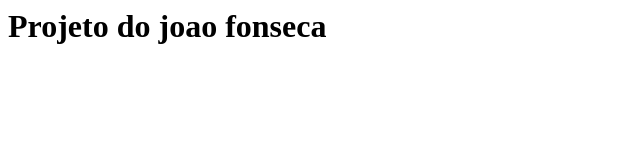
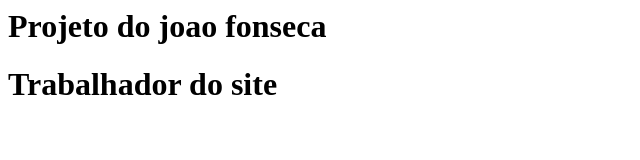
Before and after one commit to marcelopapa27/meu-site, a plain HTML site: page index.html in a window 1280 px wide. Shown: the whole page, without its empty margins (0-640 px from the left). Drawn offline with Linux system fonts and the light colour scheme.

Commit message:
Informacao pagina

```diff
--- a/index.html
+++ b/index.html
@@ -3,5 +3,6 @@
     </head>
     <body>
         <h1>Projeto do joao fonseca</h1>
+        <h1>Trabalhador do site </h1>
     </body>
 </html>
```
